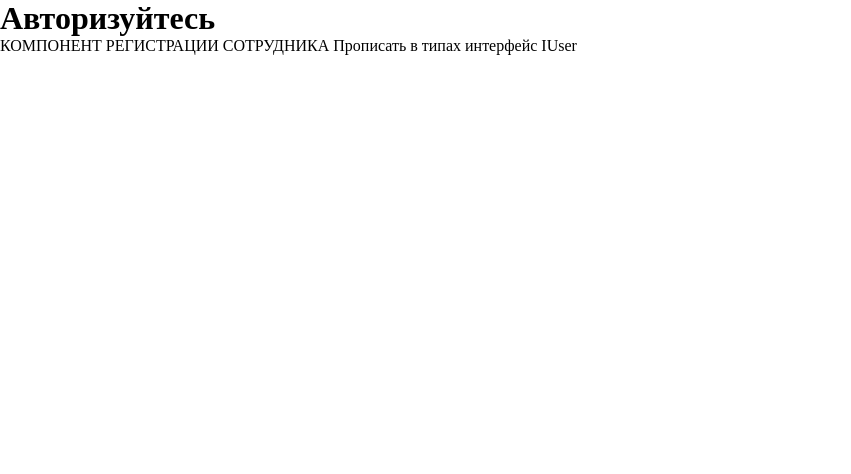
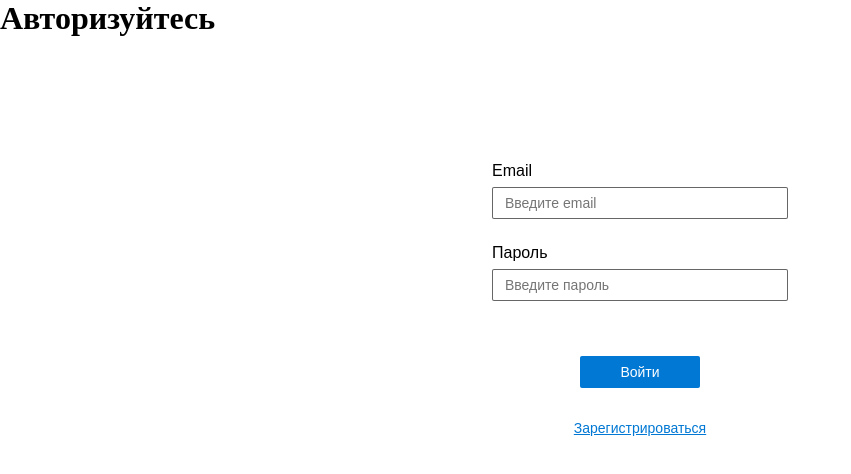
Before and after one commit to Redarek/schedule-app, a React (Create React App) app in the folder client/: page /registration in a window 1280 px wide. Shown: the top 474 px of the page, without its empty margins (0-851 px from the left). Built offline with nearby package versions, Linux system fonts and the light colour scheme; the HTML template or start-up script is replaced by a standard one.

Commit message:
feat: сверствать форму

```diff
--- a/client/package.json
+++ b/client/package.json
@@ -15,12 +15,14 @@
     "@types/react-redux": "^7.1.24",
     "@types/react-router-dom": "^5.3.3",
     "axios": "^1.1.2",
+    "classnames": "^2.3.2",
     "react": "^18.2.0",
     "react-dom": "^18.2.0",
     "react-redux": "^8.0.4",
     "react-router-dom": "^6.4.2",
     "react-scripts": "5.0.1",
     "redux-persist": "^6.0.0",
+    "scheduler": "^0.23.0",
     "typescript": "^4.8.4",
     "web-vitals": "^2.1.4"
   },
--- a/client/src/components/RegistrationForm.tsx
+++ b/client/src/components/RegistrationForm.tsx
@@ -1,17 +1,52 @@
-import React, {FC} from 'react';
+import React, { FC } from "react";
+import cl from "../styles/RegistrationForm.module.css";
+import cx from "classnames";
+import { useNavigate } from "react-router-dom";
 
-const RegistrationForm: FC= () => {
-    const date = new Date(2022, 9,15,1,1,1)
-    console.log(date)
-    const newDAte = new Date(date)
-    console.log(newDAte)
-    console.log(newDAte.getTime())
-    return (
-        <div>
-            КОМПОНЕНТ РЕГИСТРАЦИИ СОТРУДНИКА
-            Прописать в типах интерфейс IUser
-        </div>
-    );
+
+
+const RegistrationForm: FC = () => {
+  const date = new Date(2022, 9, 15, 1, 1, 1);
+  const navigate = useNavigate();
+  console.log(date);
+  const newDAte = new Date(date);
+  console.log(newDAte);
+  console.log(newDAte.getTime());
+  return (
+    <div className={cl.auth}>
+      <form className={cl.auth__form}>
+        <label htmlFor='registration-email' className={cl.auth__label}>Email</label>
+        <input
+          className={cx(cl.auth__input, cl.auth__input_email)}
+          placeholder="Введите email"
+          //   value={state.email}
+          name="email"
+          id='registration-email'
+          //   onChange={}
+        />
+        <label htmlFor='registration-password' className={cl.auth__label}>Пароль</label>
+        <input
+          className={cx(cl.auth__input, cl.auth__input_password)}
+          placeholder="Введите пароль"
+          type="password"
+          name="password"
+          id='registration-password'
+          //   value={state.password}
+          //   onChange={handleChange}
+        />
+        <button className={cl.auth__button}>Войти</button>
+        <p
+          className={cl.auth__text}
+          onClick={(e) => {
+            navigate("/login");
+            e.preventDefault();
+          }}
+        >
+          <div className={cl.auth__link}>Зарегистрироваться</div>
+        </p>
+      </form>
+    </div>
+  );
 };
 
 export default RegistrationForm;
--- a/client/src/pages/MainPage.tsx
+++ b/client/src/pages/MainPage.tsx
@@ -31,11 +31,11 @@ const MainPage = () => {
                 <a rel="stylesheet" href="/login">"/login"</a>
             </div>
             <div className={cl.linkDesc} onClick={(e) => {
-                navigate('/reg');
+                navigate('/registration');
                 e.preventDefault()
             }}>
                 Employee Registration Component-
-                <a rel="stylesheet" href="/reg">"/reg"</a>
+                <a rel="stylesheet" href="/registration">"/reg"</a>
             </div>
         </div>
     );
--- /dev/null
+++ b/client/src/styles/RegistrationForm.module.css
@@ -0,0 +1,92 @@
+.auth {
+  font-family: Arial, Helvetica, sans-serif;
+  display: flex;
+  flex-direction: column;
+  align-items: center;
+  min-height: 100vh;
+  /* background-color: #000; */
+}
+.auth__title {
+  font-size: 24px;
+  line-height: 29px;
+  margin: 30px 0 0 0;
+}
+.auth__link {
+  text-decoration: underline;
+
+  transition: opacity 0.3s ease-in-out;
+}
+
+.auth__link:hover {
+  opacity: 0.6;
+}
+
+.auth__label {
+  align-self: flex-start;
+  text-align: left;
+  margin-top: 25px
+}
+.auth__input {
+  border: 1px solid rgba(0, 0, 0, 0.6);
+  font-size: 14px;
+  line-height: 20px;
+  font-weight: 400;
+  color: #000;
+  min-width: 296px;
+  min-height: 32px;
+  border-radius: 2px;
+  padding: 0 0 0 12px
+}
+
+.auth__input_password {
+  margin-top: 7px;
+}
+
+.auth__input_email {
+  margin-top: 7px;
+}
+
+.auth__form {
+  display: flex;
+  flex-direction: column;
+  align-items: center;
+  min-height: 350px;
+  border-radius: 15px;
+  margin: 100px 0 0 0;
+  /* background-color: rgb(106, 195, 192, 0.3); */
+}
+.auth__text {
+  color: #0078D4;
+  font-size: 14px;
+  line-height: 20px;
+  font-weight: 400;
+  margin: 30px 0 30px 0;
+  cursor: pointer;
+}
+.auth__button {
+  max-width: 120px;
+  min-height: 32px;
+  width: 100%;
+  background-color: #0078D4;
+  border: none;
+  border-radius: 2px;
+  color: #fff;
+  font-weight: 400;
+  font-size: 14px;
+  line-height: 20px;
+  padding: 0;
+  transition: opacity 0.3s ease-in-out;
+  cursor: pointer;
+  font-family: Arial, Helvetica, sans-serif;
+  margin: 55px 0 0 0;
+}
+.auth__button:hover {
+  opacity: 0.8;
+}
+/* .popup__submit-button:disabled {
+  border: 1px solid black;
+  background-color: white;
+  color: black;
+  opacity: .2;
+  cursor: default;
+} */
```
Also changed, not shown: 1 other file (tests, documents, lock files or other folders).
